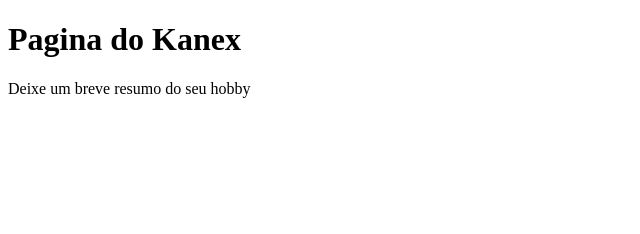
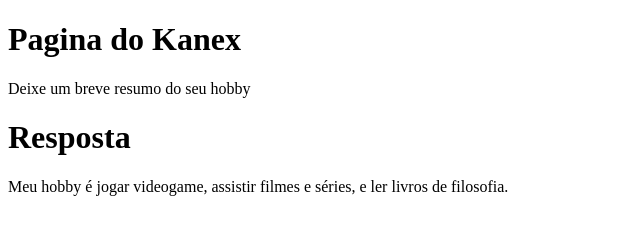
Before and after one commit to miguiseye058-crypto/meu-site-simpleskaina, a plain HTML site: page index.html in a window 1280 px wide. Shown: the whole page, without its empty margins (0-640 px from the left). Drawn offline with Linux system fonts and the light colour scheme.

Commit message:
respondendo pergunta

```diff
--- a/index.html
+++ b/index.html
@@ -7,6 +7,8 @@
 </head>
 <body>
     <h1>Pagina do Kanex </h1>
-    <p>Deixe um breve resumo do seu hobby</p>
+    <p>Deixe um breve resumo do seu hobby  </p>
+<h1>Resposta</h1>
+    <p>Meu hobby é jogar videogame, assistir filmes e séries, e ler livros de filosofia.</p>
 </body>
 </html>
```
